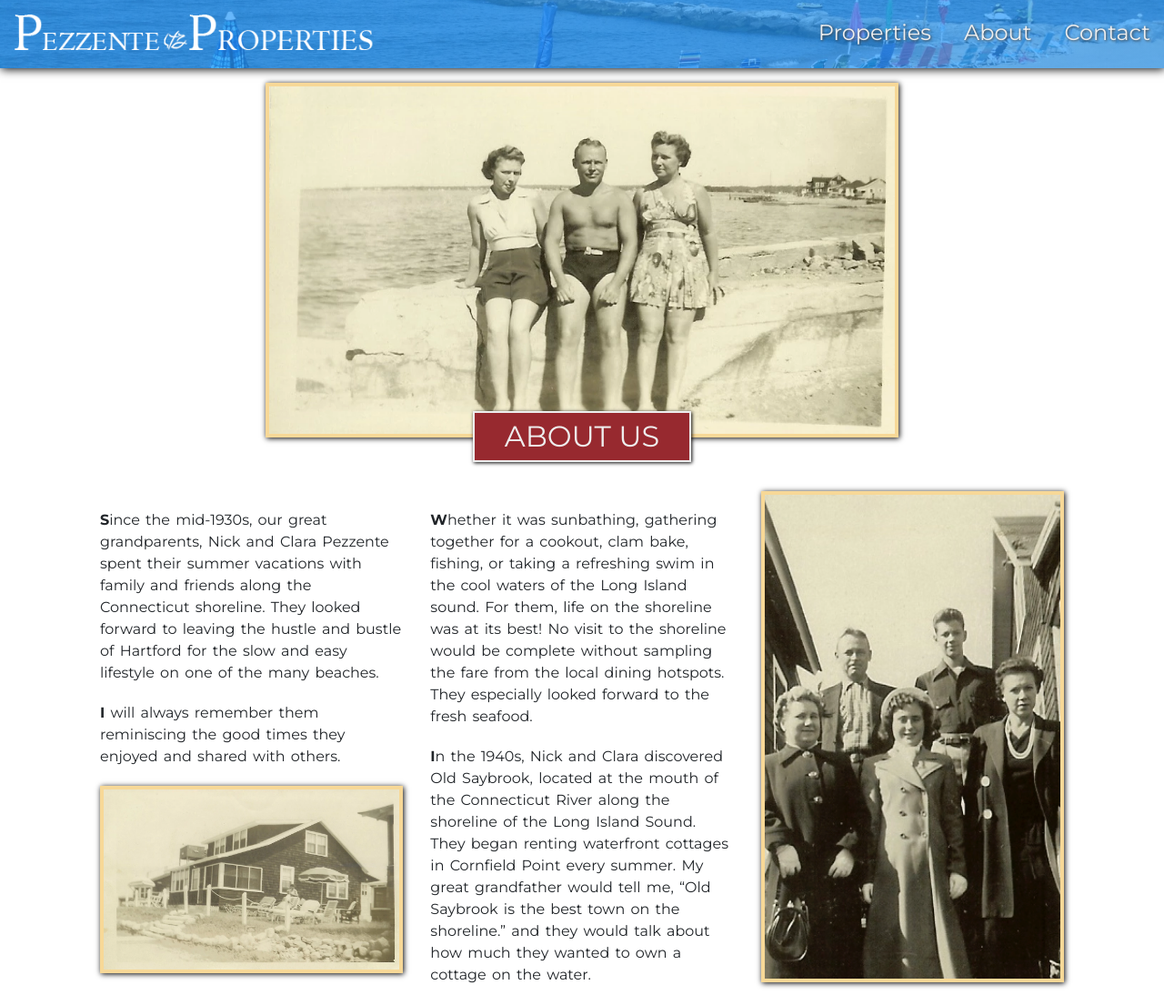
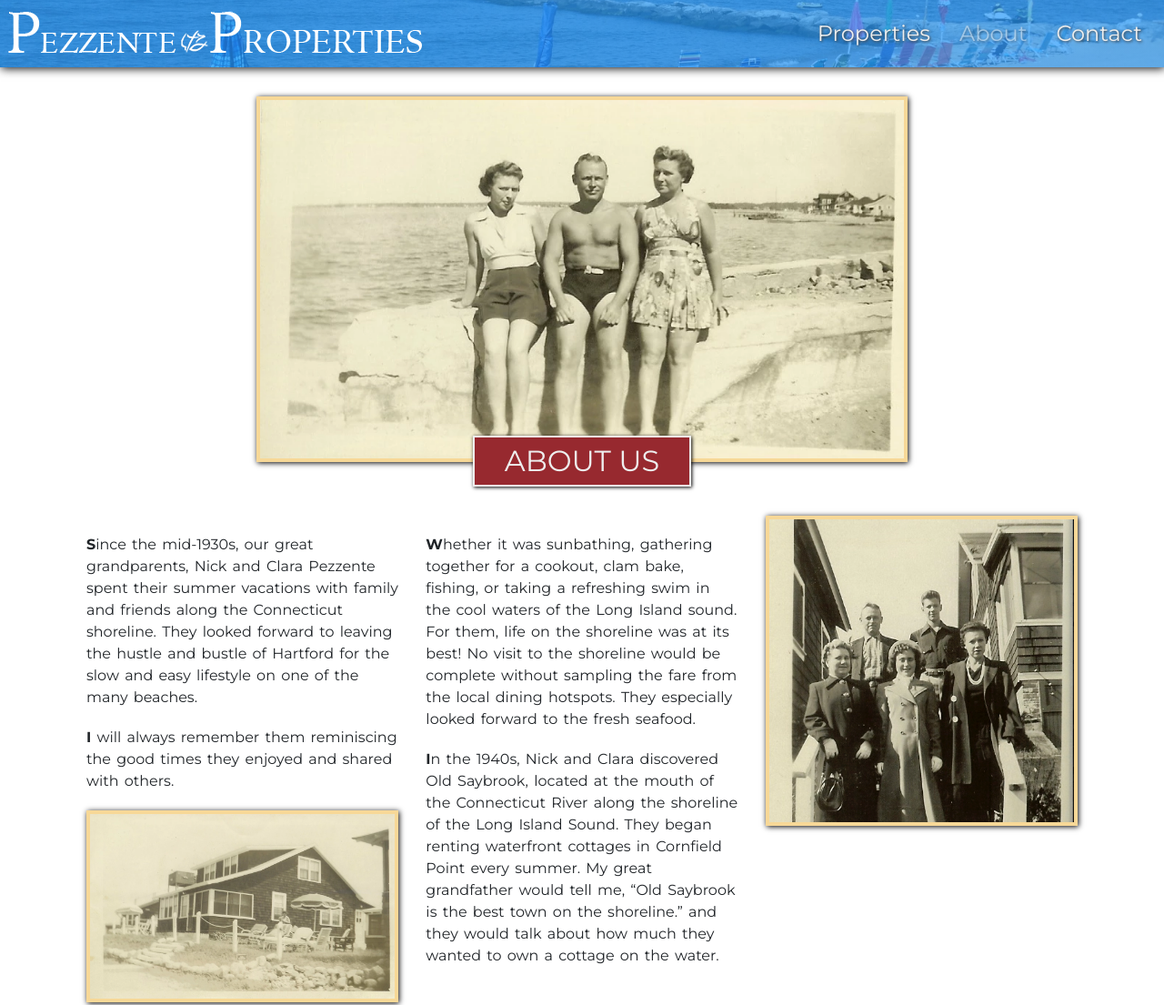
Before and after one commit to mattpezzente/property-site, a website: page about.html in a window 1280 px wide. Shown: the top 1105 px of the page at 91% size. Drawn offline with nearby package versions, Linux system fonts and the light colour scheme.

Commit message:
Final commit

```diff
--- a/about.html
+++ b/about.html
@@ -15,20 +15,24 @@
 </head>
 <body>
   <header>
-    <nav class="main-nav">
-      <div class="container-fluid">
-        <div class="row">
-          <div class="col-sm-4">
-            <a href="./index.html"><img src="./img/pp-logo-white.png" class="img-fluid"></a>
-          </div>
-          <div class="col-sm-3"></div>
-          <ul class="col-sm-5 nav-links">
-            <li><a href="./properties.html">Properties</a></li>
-            <li><a href="./about.html">About</a></li>
-            <li><a href="./contact.html">Contact</a></li>
-          </ul>
-        </div> <!-- /.row -->
-      </div><!-- /.container-fluid -->
+    <nav class="main-nav navbar navbar-toggleable-md navbar-expand-lg navbar-tog navbar-light bg-faded">
+      <a class="navbar-brand" href="index.html"><img class="navbar-logo img-fluid" src="./img/pp-logo-white.png"></a>
+      <button class="navbar-toggler navbar-toggler-right" type="button" data-toggle="collapse" data-target="#navbarSupportedContent" aria-controls="navbarSupportedContent" aria-expanded="false" aria-label="Toggle navigation">
+        <span class="navbar-toggler-icon"></span>
+      </button>
+      <div class="collapse navbar-collapse" id="navbarSupportedContent">
+        <ul class="navbar-nav">
+          <li class="nav-item">
+            <a class="nav-link" href="properties.html">Properties</a>
+          </li>
+          <li class="nav-item">
+            <a class="nav-link active" href="about.html">About</a>
+          </li>
+          <li class="nav-item">
+            <a class="nav-link" href="contact.html">Contact</a>
+          </li>
+        </ul>
+      </div>
     </nav>
   </header>
   <section class="about">
@@ -40,22 +44,20 @@
         </div>
       </div>
       <div class="row">
-        <div class="col-sm-4">
+        <div class="col-sm-6 col-md-4">
           <p><span class="dark-highlight">S</span>ince the mid-1930s, our great grandparents, Nick and Clara Pezzente spent their summer vacations with family and friends along the Connecticut shoreline. They looked forward to leaving the hustle and bustle of Hartford for the slow and easy lifestyle on one of the many beaches.</p>
 
           <p><span class="dark-highlight">I</span> will always remember them reminiscing the good times they enjoyed and shared with others. </p>
 
           <img class="img-fluid" src="../img/pp-about-img-1.png">
         </div>
-        <div class="col-sm-4">
+        <div class="col-sm-6 col-md-4">
           <p><span class="dark-highlight">W</span>hether it was sunbathing, gathering together for a cookout, clam bake, fishing, or taking a refreshing swim in the cool waters of the Long Island sound. For them, life on the shoreline was at its best! No visit to the shoreline would be complete without sampling the fare from the local dining hotspots. They especially looked forward to the fresh seafood.</p>
 
           <p><span class="dark-highlight">I</span>n the 1940s, Nick and Clara discovered Old Saybrook, located at the mouth of the Connecticut River along the shoreline of the Long Island Sound. They began renting waterfront cottages in Cornfield Point every summer. My great grandfather would tell me, “Old Saybrook is the best town on the shoreline.” and they would talk about how much they wanted to own a cottage on the water.</p>
         </div>
-        <div class="col-sm-4">
-          <div class="img-portrait">
-            <img class="img-fluid" src="../img/pp-about-img-2.png">
-          </div>
+        <div class="col-md-4">
+          <img class="img-fluid img-tall" src="../img/pp-about-img-2.png">
         </div>
       </div>
       <div class="row">
@@ -74,14 +76,14 @@
     <div class="banner">
       <div class="container-fluid">
         <div class="row">
-          <div class="col-sm-4 offset-sm-2">
+          <div class="col-md-4 offset-md-2 order-md-1">
             <img class="img-fluid" src="../img/21.jpg">
           </div>
-          <div class="col-sm-4">
+          <div class="col-md-10 offset-md-1 order-md-3">
+            <p>Now 65 years and four generations later, we continue to manage these two waterfront cottages as a small reminder of the nostalgic past, living along the New England shoreline. From the turn of the century iron bedframes, and fumed Oak furniture, to the more contemporary comforts, you too will discover what my great grandparents discovered over 65 years ago… life along the shoreline is at its best!</p>
+          </div>
+          <div class="col-md-4 order-md-2">
             <img class="img-fluid" src="../img/pp-about-img-5.png">
-          </div>
-          <div class="col-sm-10 offset-sm-1">
-            <p>Now 65 years and four generations later, we continue to manage these two waterfront cottages as a small reminder of the nostalgic past, living along the New England shoreline. From the turn of the century iron bedframes, and fumed Oak furniture, to the more contemporary comforts, you too will discover what my great grandparents discovered over 65 years ago… life along the shoreline is at its best!</p>
           </div>
         </div>
       </div>
--- a/sass/modules/_all.sass
+++ b/sass/modules/_all.sass
@@ -3,10 +3,8 @@ html, body
 	margin: 0
 	padding: 0
 
-section
-
-	.row
-			padding: 1rem 15px
+.row
+	margin-bottom: 1rem
 
 .banner
 	@extend %flex-box
--- a/sass/partials/_about.sass
+++ b/sass/partials/_about.sass
@@ -7,42 +7,11 @@
 		border: 4px solid $sand
 		box-shadow: 1px 1px 6px $shadow
 
-.about-footer
-	width: 100%
-	padding: 2rem 0
-	background: url('../img/b1.jpg') no-repeat center/cover
-
-	.banner
-		@extend %center-object
-		max-width: 70rem
-
-	img
-		border: 4px solid $sand
-		box-shadow: 1px 1px 6px $shadow
-
-	p
-		color: $white
-		font-size: $base-font-size + 0.25rem
-
-
-.img-portrait
-	height: calc(100% - 1.5rem)
-	border: 4px solid $sand
-	box-shadow: 1px 1px 6px $shadow
-	overflow: hidden
-	text-align: center
-
-	img
-		margin-left: -25%
-		max-width: 200%
-		height: 100%
-		border: none
-		box-shadow: none
-
 .about-h1
 	@extend %center-object
 	position: relative
 	margin-top: -2rem
+	margin-bottom: 1rem
 	max-width: 15rem
 	display: block
 	background: $red
@@ -54,4 +23,34 @@
 	text-transform: uppercase
 	font-size: $base-font-size + 1
 	transition: 0.2s
-	z-index: 999
+	@include responsive(sm)
+		font-size: $base-font-size + 0.5
+
+
+.img-tall
+	display: block
+	margin: 0 auto
+
+.about-footer
+	width: 100%
+	padding: 2rem 2rem
+	background: url('../img/b1.jpg') no-repeat center/cover
+	@include responsive(xxs)
+		padding: 1rem 0
+
+	.banner
+		@extend %center-object
+		max-width: 70rem
+		@include responsive(xxs)
+			padding: 0 0.5rem
+
+		img
+			margin-bottom: 1rem
+
+	img
+		border: 4px solid $sand
+		box-shadow: 1px 1px 6px $shadow
+
+	p
+		color: $white
+		font-size: $base-font-size + 0.25rem
--- a/sass/partials/_contact.sass
+++ b/sass/partials/_contact.sass
@@ -1,12 +1,14 @@
 #about-splash
 	background: url('../img/pezzente-properties-beach-front-chairs-old-saybrook-connecticut.jpg') no-repeat center/cover
+	padding-bottom: 1rem
 	width: 100%
-	height: 100%
+
 
 	.contact-form
 		display: block
 		background: $red
 		border: 5px solid $white
+		margin-bottom: 2rem
 		padding: 2rem
 		box-shadow: 1px 1px 6px $shadow
 
--- a/sass/partials/_footer.sass
+++ b/sass/partials/_footer.sass
@@ -1,4 +1,4 @@
-#home, #contact
+#home
 
 	footer
 		margin-top: -2.75rem
@@ -10,6 +10,9 @@ footer
 	padding: 0.5rem 0
 	background: $grey
 	width: 100%
+
+	.row
+		margin-bottom: 0
 
 	h3
 		color: $sand
--- a/sass/partials/_header.sass
+++ b/sass/partials/_header.sass
@@ -1,23 +1,44 @@
-#home
+#home, #about
 
 	.main-nav
 		background: linear-gradient(rgba(0,0,0,0.5) 0%, rgba(0,0,0,0) 100%)
 		box-shadow: none
 
-
 .main-nav
 	position: relative
-	padding: 1rem 0
+	margin-bottom: 2rem
+	padding: 0.5rem 0.5rem
 	width: 100%
 	background: linear-gradient(rgba(38, 153, 251, 0.7) 0%, rgba(38, 153, 251, 0.7) 100%), url('../img/pezzente-properties-beach-front-chairs-old-saybrook-connecticut.jpg') no-repeat center/cover
 	box-shadow: 1px 1px 10px #000
 
-.nav-links
-	text-align: right
+.navbar-nav
+	margin-left: auto
 
-	li
-		display: inline-block
-		margin: 0.5rem 1rem
+.navbar-brand
+	max-width: 80%
+	@include responsive(sm)
+		max-width: 70%
+	@include responsive(xs)
+		max-width: 60%
 
-	li:last-child
-		margin-right: 0
+.navbar-light .navbar-nav .nav-link
+	margin: 0.5rem 0.5rem
+	color: $white
+	font-size: $base-font-size + 0.5rem
+	text-shadow: 1px 1px 3px $grey
+
+	&:hover
+		color: $white
+		opacity: 0.5
+
+
+.navbar-light .navbar-nav .nav-link.active
+	color: $white
+	opacity: 0.5
+
+.navbar-light .navbar-toggler
+	background: $white
+	cursor: pointer
+	@include responsive(xxs)
+		padding: 0.0125rem 0.25rem
```
Also changed, not shown: contact.html (+25 -7 lines), index.html (+18 -14 lines), properties.html (+19 -15 lines), property-single.html (+18 -14 lines), css/main.css.
